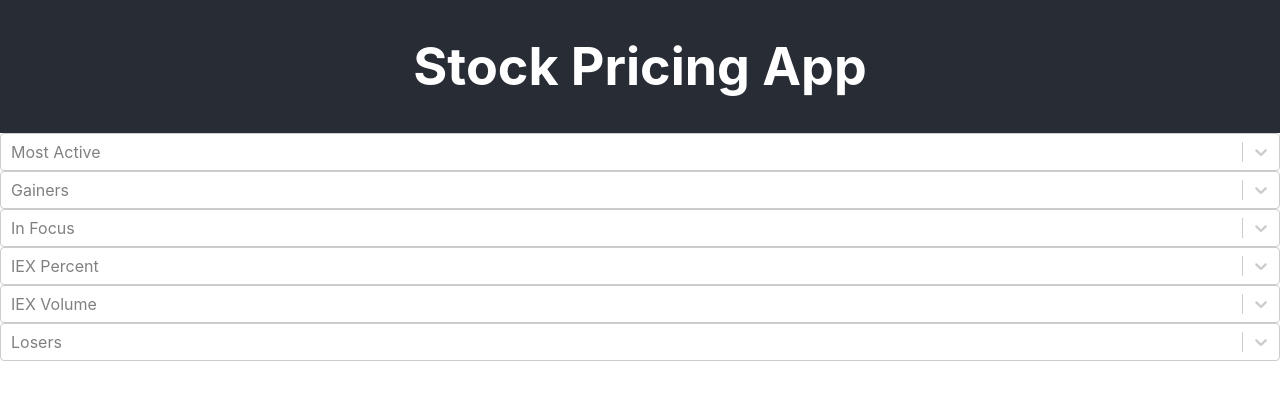
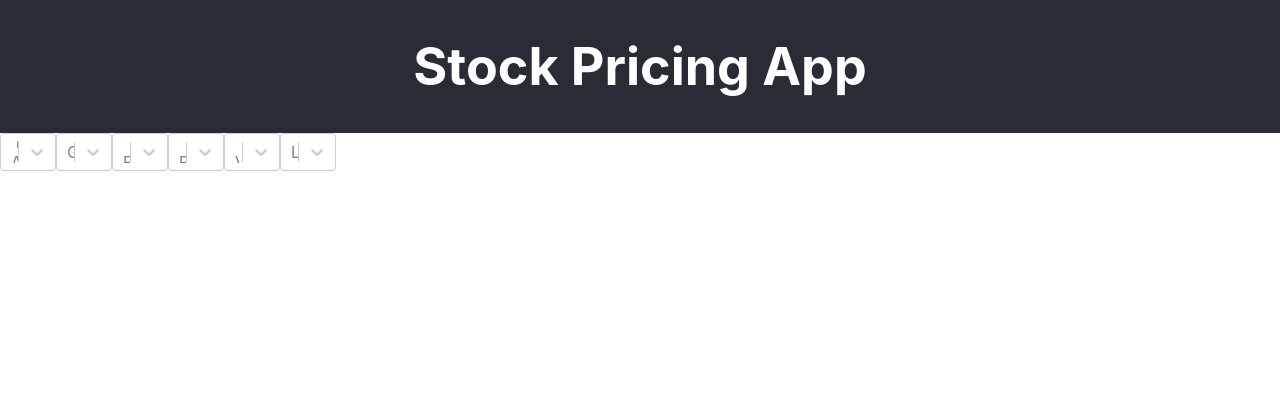
Before and after one commit to amyru/stock-price-app, a React (Create React App) app: page / in a window 1280 px wide. Shown: the top 400 px of the page. Built offline with nearby package versions, Linux system fonts and the light colour scheme.

Commit message:
adding loading state and styled components

```diff
--- a/package.json
+++ b/package.json
@@ -12,6 +12,7 @@
     "react-scripts": "2.1.8",
     "react-select": "^2.4.2",
     "react-test-renderer": "^16.8.4",
+    "styled-components": "^4.2.0",
     "whatwg-fetch": "^3.0.0"
   },
   "scripts": {
@@ -31,6 +32,7 @@
     "not op_mini all"
   ],
   "devDependencies": {
+    "babel-plugin-macros": "^2.5.0",
     "jest-fetch-mock": "^2.1.1"
   }
 }
--- a/src/components/StockListNav.js
+++ b/src/components/StockListNav.js
@@ -1,7 +1,12 @@
 // @flow
 import React, { useContext } from "react";
+import styled from 'styled-components/macro';
 import { AppContext } from "../App";
 import SymbolList from "./SymbolList";
+
+const Nav = styled.nav`
+  display: flex;
+`;
 
 export default function StockListNav() {
   const { state: { lists } } = useContext(AppContext);
@@ -17,10 +22,10 @@ export default function StockListNav() {
   };
 
   return (
-    <nav>
+    <Nav>
       { Object.keys(lists).map( key => {
         return renderSymbolList(lists[key])
       }) }
-    </nav>
+    </Nav>
   )
 }
--- a/src/components/SymbolList.js
+++ b/src/components/SymbolList.js
@@ -1,5 +1,5 @@
 // @flow
-import React, { useContext } from "react";
+import React, { useContext, useState } from "react";
 import { AppContext } from "../App";
 import { getSymbolList, getCompanyDescription } from "../services/api";
 import Select from "react-select";
@@ -14,11 +14,14 @@ export default function SymbolList({
   listName,
 }: Props) {
   const { dispatch } = useContext(AppContext);
+  const [ isLoading, toggleLoading ] = useState(false);
 
   const getOptions = async e => {
     if(list.length > 0) return null;
+    await toggleLoading(true);
     const results = await getSymbolList({listName});
     await dispatch({ type: "storeResults", listName, results })
+    await toggleLoading(false);
   };
 
   const handleChange = async selectedOption => {
@@ -36,11 +39,12 @@ export default function SymbolList({
       onChange={handleChange}
       onMenuOpen={getOptions}
       options={list}
-      isLoading={false}
+      isLoading={isLoading}
       noOptionsMessage={noResults}
       hideSelectedOptions={true}
       isSearchable={false}
       placeholder={listName}
+      value={listName}
     />
   )
 }
--- a/src/reducers/appReducer.js
+++ b/src/reducers/appReducer.js
@@ -1,6 +1,4 @@
 export function reducer(state, action) {
-  debugger
-  console.log("reducer hit", state, action)
   switch (action.type) {
     case 'storeResults':
       return {
@@ -22,7 +20,6 @@ export function reducer(state, action) {
 }
 
 export function updateList({lists, results, listName}) {
-  debugger
   if(lists[listName]) {
     return { ...lists[listName], list: results };
   }
```
Also changed, not shown: 1 other file (tests, documents, lock files or other folders).
